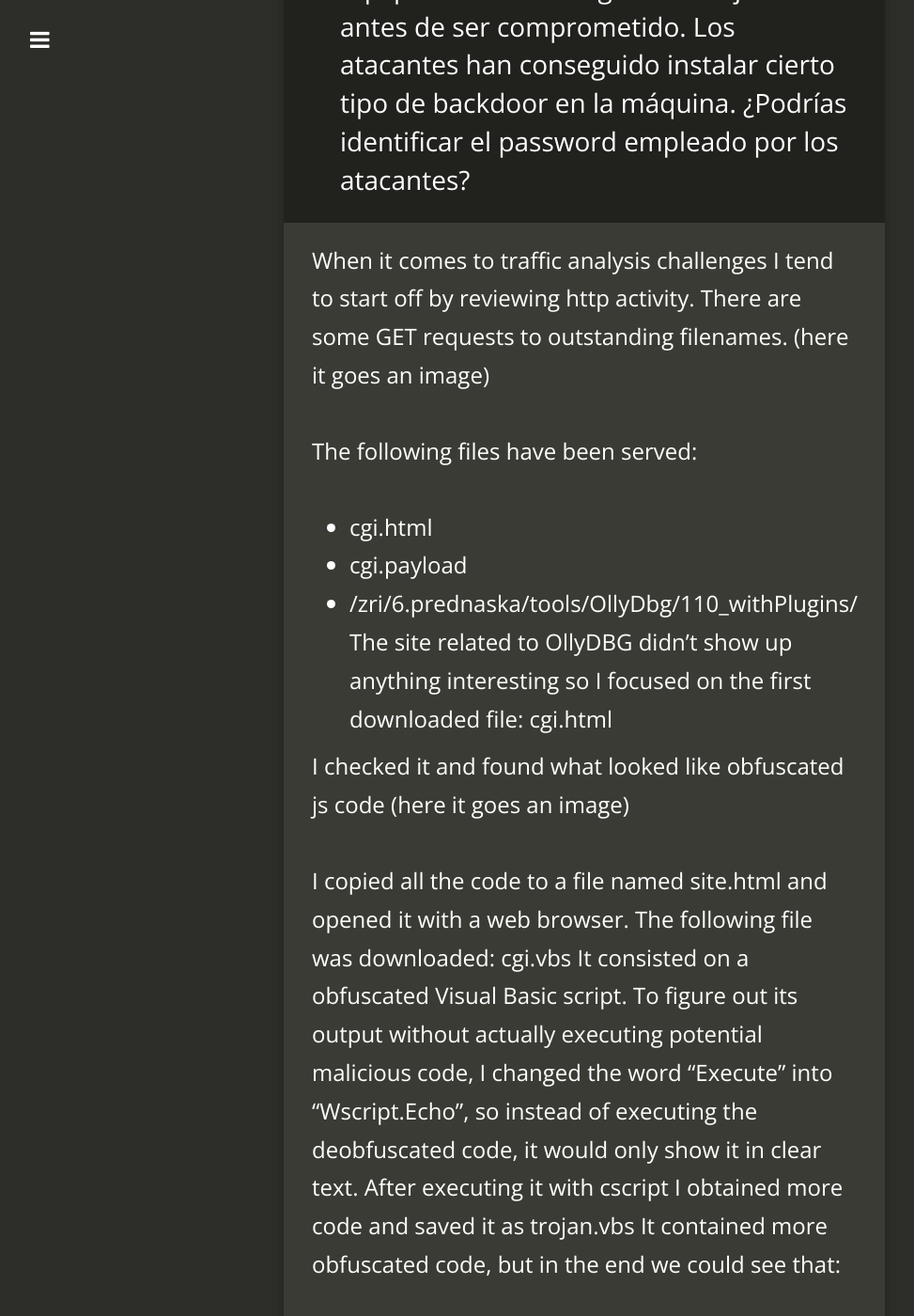
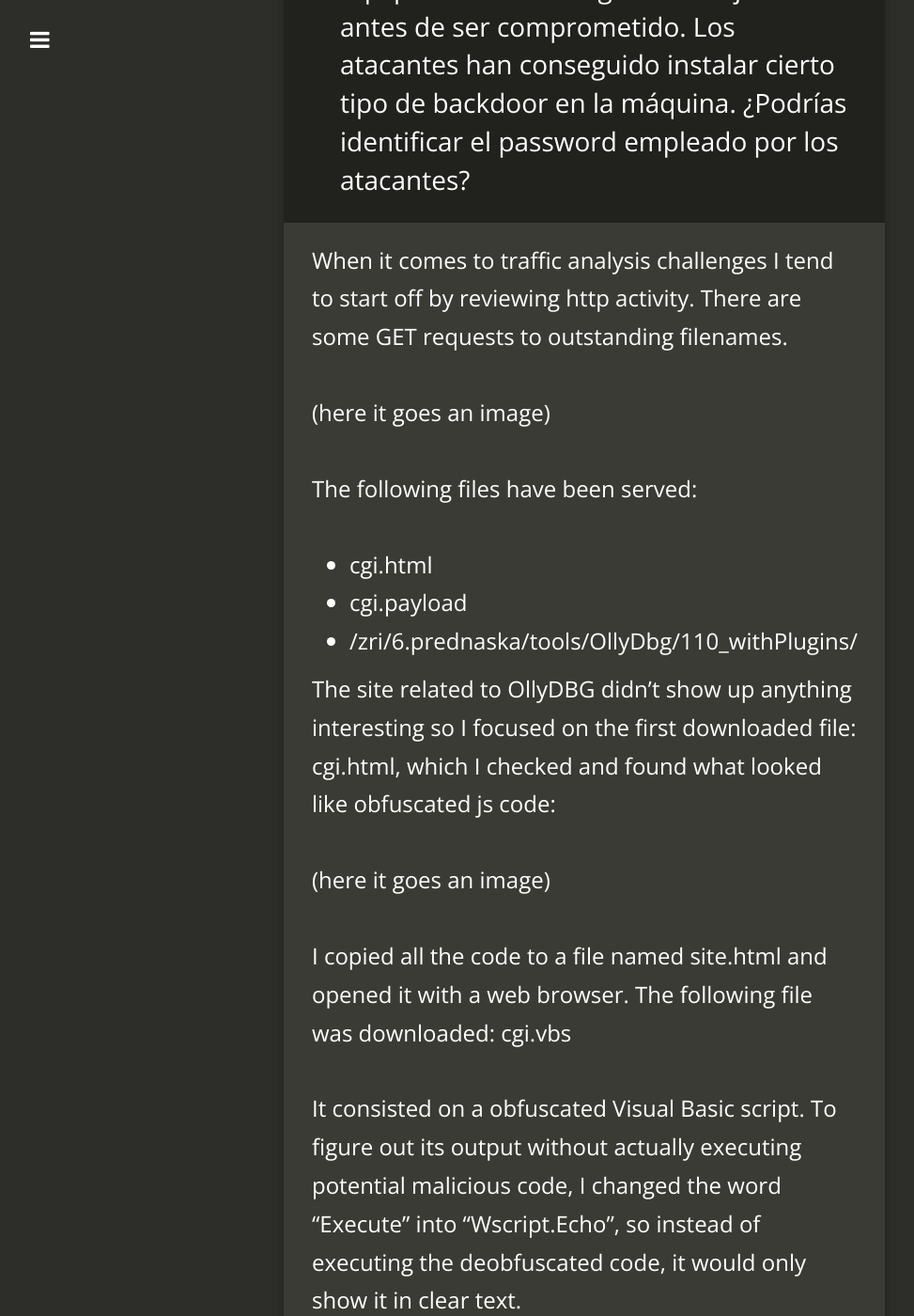
Before and after one commit to Andreasrn/Andreasrn.github.io, a Jekyll site: the page built from _posts/2022-03-07-ATENEA CTF - Inline.md, in a window 1280 px wide and 1400 px high, scrolled down 575 px. Shown: the whole window at 94% size, without its empty margins (18-991 px from the left). Built offline with Jekyll 4.4.1, drawn with Linux system fonts in a browser that asks for light colours; nearby versions of some CDN libraries; some of the changed text lies outside the part shown.

Commit message:
fix styling

```diff
--- a/_posts/2022-03-07-ATENEA CTF - Inline.md
+++ b/_posts/2022-03-07-ATENEA CTF - Inline.md
@@ -10,23 +10,26 @@
  - Atenea
  - Wireshark
 ---
-The challenge is presented as follows, along with a .pcap file.
+The challenge is presented as follows, along with a pcap file.
 > El siguiente fichero pcap recoge las últimas conexiones establecidas por un equipo de nuestra organización justo antes de ser comprometido. Los atacantes han conseguido instalar cierto tipo de backdoor en la máquina. ¿Podrías identificar el password empleado por los atacantes?
 
 When it comes to traffic analysis challenges I tend to start off by reviewing http activity. There are some GET requests to outstanding filenames.
+
 (here it goes an image)
 
 The following files have been served:
 * cgi.html
 * cgi.payload
 * /zri/6.prednaska/tools/OllyDbg/110_withPlugins/
-The site related to OllyDBG didn't show up anything interesting so I focused on the first downloaded file: cgi.html
 
-I checked it and found what looked like obfuscated js code
+The site related to OllyDBG didn't show up anything interesting so I focused on the first downloaded file: cgi.html, which I checked and found what looked like obfuscated js code:
+
 (here it goes an image)
 
 I copied all the code to a file named site.html and opened it with a web browser. The following file was downloaded: cgi.vbs
+
 It consisted on a obfuscated Visual Basic script. To figure out its output without actually executing potential malicious code, I changed the word "Execute" into "Wscript.Echo", so instead of executing the deobfuscated code, it would only show it in clear text.
+
 After executing it with cscript I obtained more code and saved it as trojan.vbs
 It contained more obfuscated code, but in the end we could see that:
 * It uses SharpShooter to create the payload. The obfuscated code from this file is likely the packed source files (C#)
@@ -34,9 +37,9 @@
 
 We revised the source code in GitHub to understand what these functions do:
 
-##### CheckPlease
+### CheckPlease
 It performs some checks to find out if it is being executed within a virtual environment
-##### Go
+### Go
 This is the function which actually executes the malware. The following explanation has been learned from the Github sources aswell.
 The function receives the following parameters:
 * RefStr: "mscorlib.dll"
@@ -44,10 +47,17 @@
 * EntryPoint: "Main"
 * Technique: 1
 * StageHost: "http://192.168.43.242:8000/cgi.payload"
+
 It basically downloads the payload from hXXp://192.168.43.242:8000/cgi.payload (this can be found in the pcap file), decodes it from b64 and unzips it (all with custom functions). To run the code in the same manner that the real malware but only to obtain the code from the payload, I needed to copy some functions and modify some parts of them. This was the result, that should be executed in an C# online compiler and executer.
+
 (here it goes two images)
+
 The retrieved code is stored within a file and reviewed again. We can spot the following code being inserted to a variable:
+
 (here it goes an image)
+
 We clean up the commas and "x" so we obtain the hex content and decode it.
+
 (here it goes an image)
+
 We can notice at the end that an user is added and its password (and flag) is LulzSecC#11!
```
